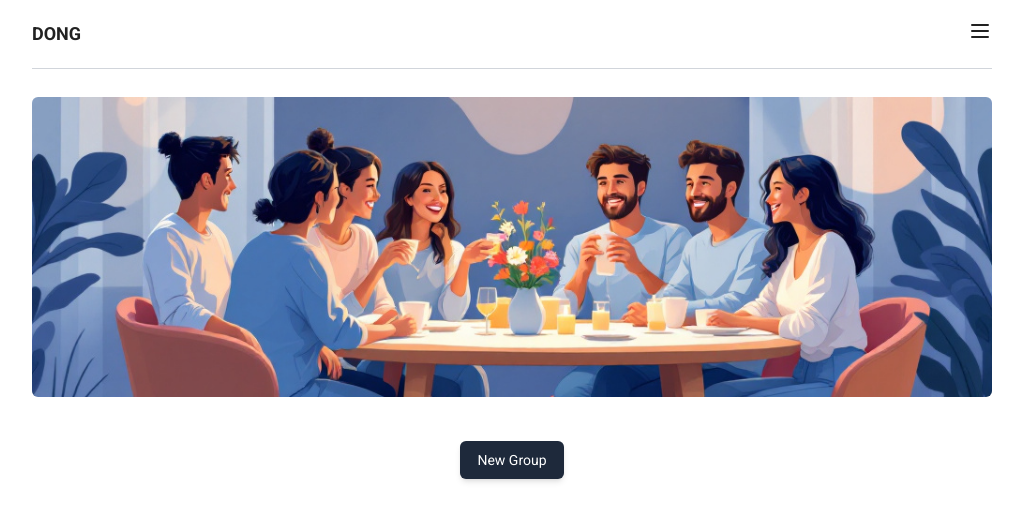
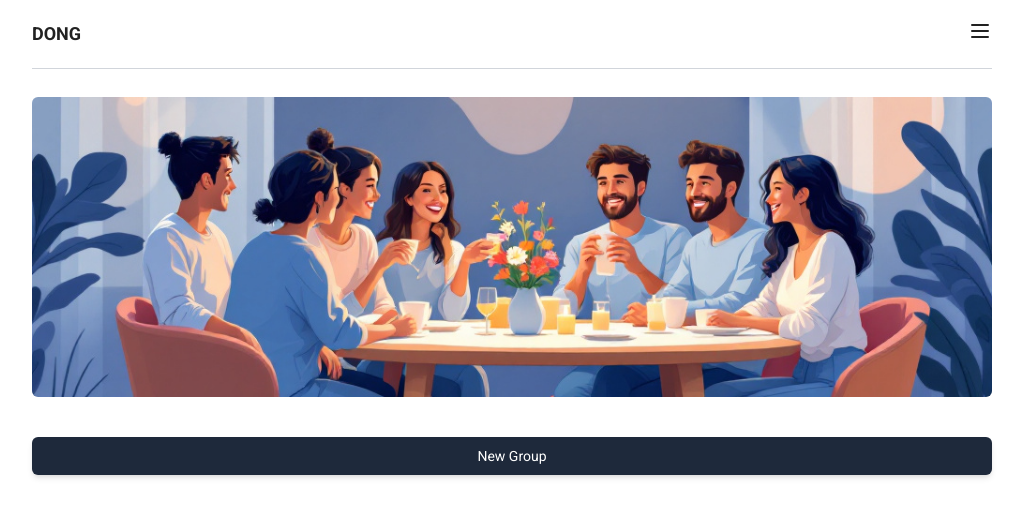
Before and after one commit to roxana-hgh/Dong-angular, an Angular app: page /start in a window 1280 px wide. Shown: the top 520 px of the page, without its empty margins (128-1151 px from the left). Built offline with nearby package versions, Linux system fonts and the light colour scheme.

Commit message:
adjust button layout and padding in home component

```diff
--- a/src/app/components/home/home.component.html
+++ b/src/app/components/home/home.component.html
@@ -5,9 +5,9 @@
     <img src="assets/images/home-m1.jpg" class="rounded-md" alt="">
 </div>
 
-<div class="flex justify-center align-center py-5 lg:py-4">
+<div class="flex justify-center align-center py-3">
 <button [routerLink]="['/group']"
-class="rounded-md bg-slate-800 py-2 px-4 border border-transparent text-center text-sm text-white transition-all shadow-md hover:shadow-lg focus:bg-slate-700 focus:shadow-none active:bg-slate-700 hover:bg-slate-700 active:shadow-none disabled:pointer-events-none disabled:opacity-50 disabled:shadow-none">
+class="rounded-md bg-slate-800 py-2 px-4 w-full block border border-transparent text-center text-sm text-white transition-all shadow-md hover:shadow-lg focus:bg-slate-700 focus:shadow-none active:bg-slate-700 hover:bg-slate-700 active:shadow-none disabled:pointer-events-none disabled:opacity-50 disabled:shadow-none">
 {{'new_group' | translate | async}}
 </button>
 
```
